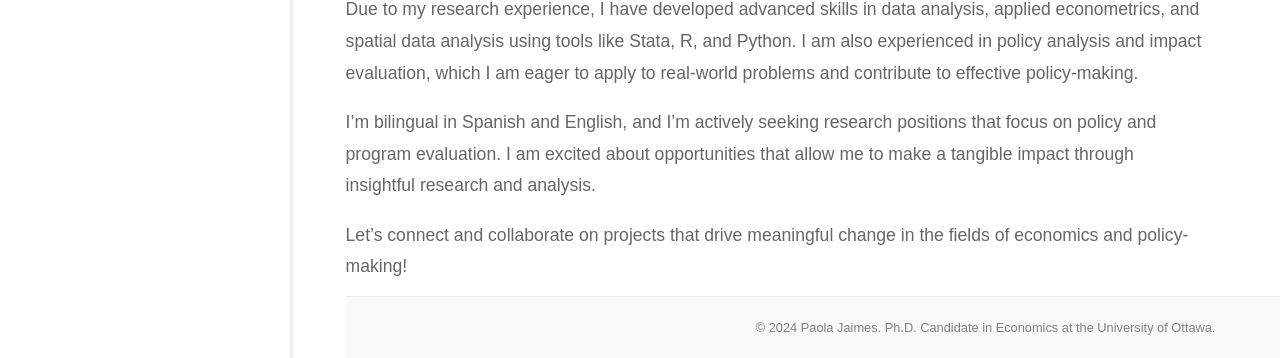
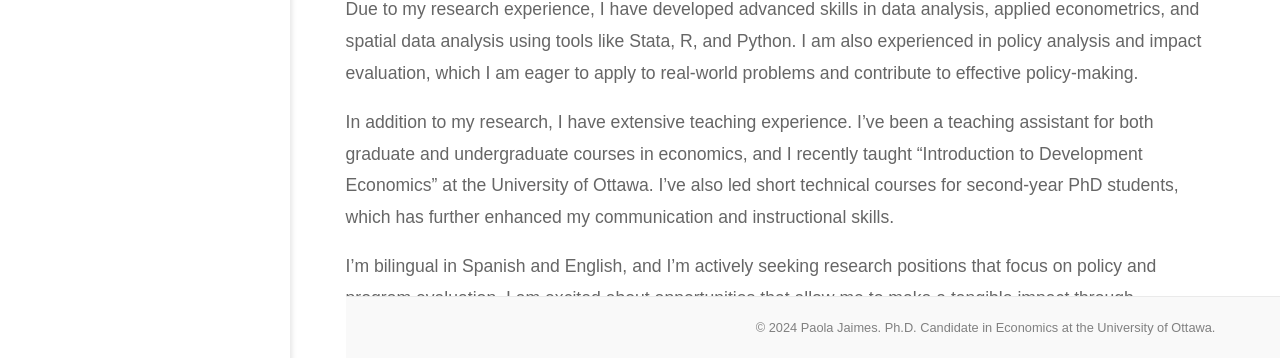
Before and after one commit to paolajaimes/paolajaimes.github.io, a plain HTML site: page index.html in a window 1280 px wide. Shown: the part 442-800 px from the top of the page. Drawn offline with Linux system fonts and the light colour scheme.

Commit message:
Update index.html

```diff
--- a/index.html
+++ b/index.html
@@ -32,7 +32,7 @@
             <p>Hello! I’m Paola Jaimes Santamaria, a Ph.D. candidate in Economics at the University of Ottawa, expecting to graduate in September 2024. Throughout my academic journey, I’ve conducted research in development economics, the economics of conflict, and natural resources. My work has examined the impact of financial aid programs on crime and the social effects of extractive industries in developing countries. This research has provided me with a deep understanding of the dynamics of resource distribution and its influence on conflict, offering valuable insights into economic and social challenges.</p>
 
             <p>Due to my research experience, I have developed advanced skills in data analysis, applied econometrics, and spatial data analysis using tools like Stata, R, and Python. I am also experienced in policy analysis and impact evaluation, which I am eager to apply to real-world problems and contribute to effective policy-making.</p>
-
+<p>In addition to my research, I have extensive teaching experience. I’ve been a teaching assistant for both graduate and undergraduate courses in economics, and I recently taught “Introduction to Development Economics” at the University of Ottawa. I’ve also led short technical courses for second-year PhD students, which has further enhanced my communication and instructional skills.</p>
      <p>I’m bilingual in Spanish and English, and I’m actively seeking research positions that focus on policy and program evaluation. I am excited about opportunities that allow me to make a tangible impact through insightful research and analysis.</p>
 
             <p>Let’s connect and collaborate on projects that drive meaningful change in the fields of economics and policy-making!</p>
```
